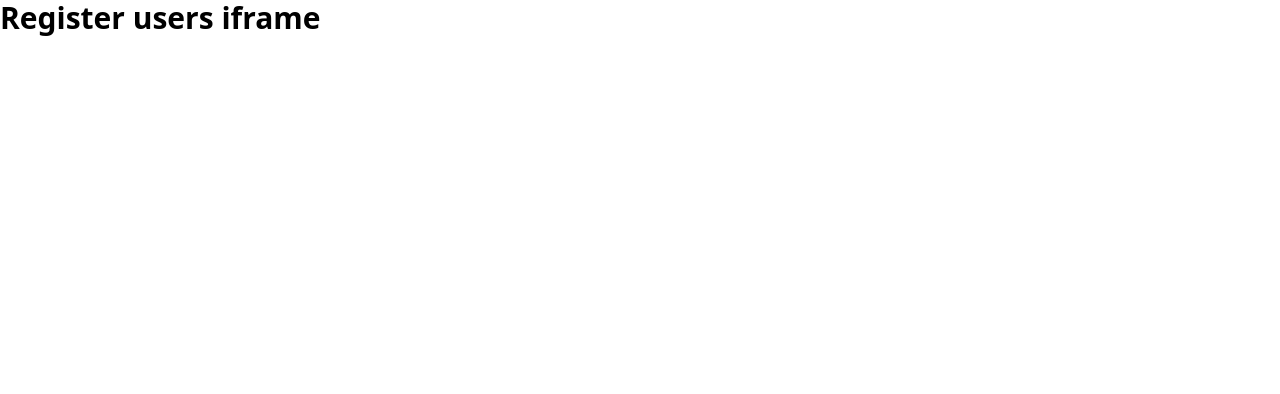
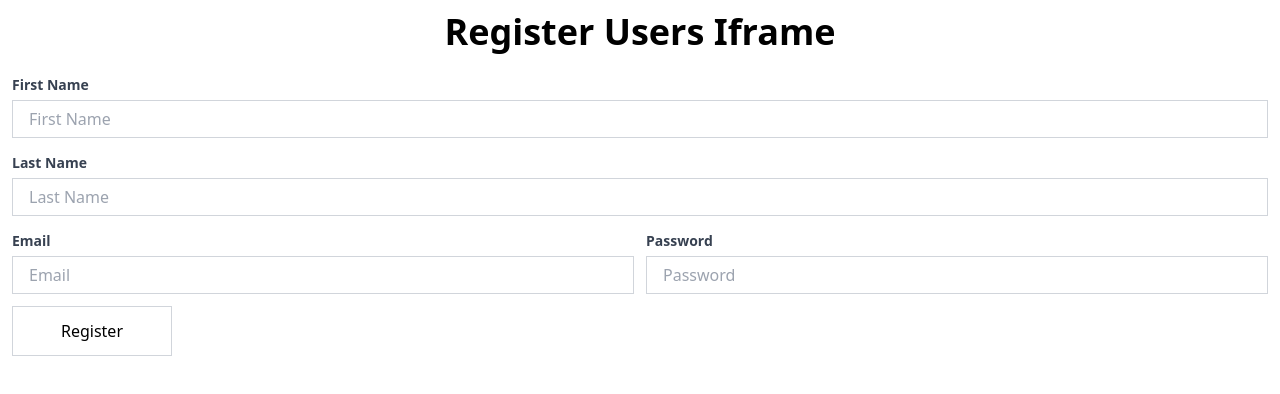
Before and after one commit to codersteps/javascript_iframe_communication, a website with bundled scripts: page public/iframe.html in a window 1280 px wide. Built offline with nearby package versions, Linux system fonts and the light colour scheme.

Commit message:
The iframe page

```diff
--- a/public/iframe.html
+++ b/public/iframe.html
@@ -9,8 +9,58 @@
     <script src="/js/iframe.js"></script>
   </head>
   <body>
-    <form>
-      <h1 class="text-3xl font-bold">Register users iframe</h1>
+    <form name="registration" class="p-3">
+      <h1 class="text-4xl capitalize text-center mb-5 font-bold">
+        Register users iframe
+      </h1>
+
+      <div class="space-y-3 mb-3">
+        <label class="block space-y-1">
+          <strong class="text-sm text-gray-700">First Name</strong>
+          <input
+            name="firstname"
+            placeholder="First Name"
+            type="text"
+            class="w-full py-1.5 px-4 border border-gray-300"
+          />
+        </label>
+        <label class="block space-y-1">
+          <strong class="text-sm text-gray-700">Last Name</strong>
+          <input
+            name="lastname"
+            placeholder="Last Name"
+            type="text"
+            class="w-full py-1.5 px-4 border border-gray-300"
+          />
+        </label>
+        <div class="md:flex md:space-x-3">
+          <label class="block md:w-1/2 space-y-1">
+            <strong class="text-sm text-gray-700">Email</strong>
+            <input
+              name="email"
+              placeholder="Email"
+              type="email"
+              class="w-full py-1.5 px-4 border border-gray-300"
+            />
+          </label>
+          <label class="block md:w-1/2 space-y-1">
+            <strong class="text-sm text-gray-700">Password</strong>
+            <input
+              name="password"
+              placeholder="Password"
+              type="password"
+              class="w-full py-1.5 px-4 border border-gray-300"
+            />
+          </label>
+        </div>
+      </div>
+
+      <button
+        type="submit"
+        class="w-40 bg-white px-4 py-3 border border-gray-300 hover:border-gray-500"
+      >
+        Register
+      </button>
     </form>
   </body>
 </html>
--- a/src/client/iframe.ts
+++ b/src/client/iframe.ts
@@ -1 +1,17 @@
-console.log('Hello from iframe')
+window.onload = () => {
+  const registrationForm = document.querySelector('form[name=registration]')
+  if (!registrationForm) {
+    return
+  }
+
+  registrationForm.addEventListener('submit', (e: Event) => {
+    e.preventDefault()
+
+    const formElement = e.target as HTMLFormElement
+    const formData = new FormData(formElement)
+
+    const userData = Object.fromEntries(formData.entries())
+
+    console.log('userData', userData)
+  })
+}
```
